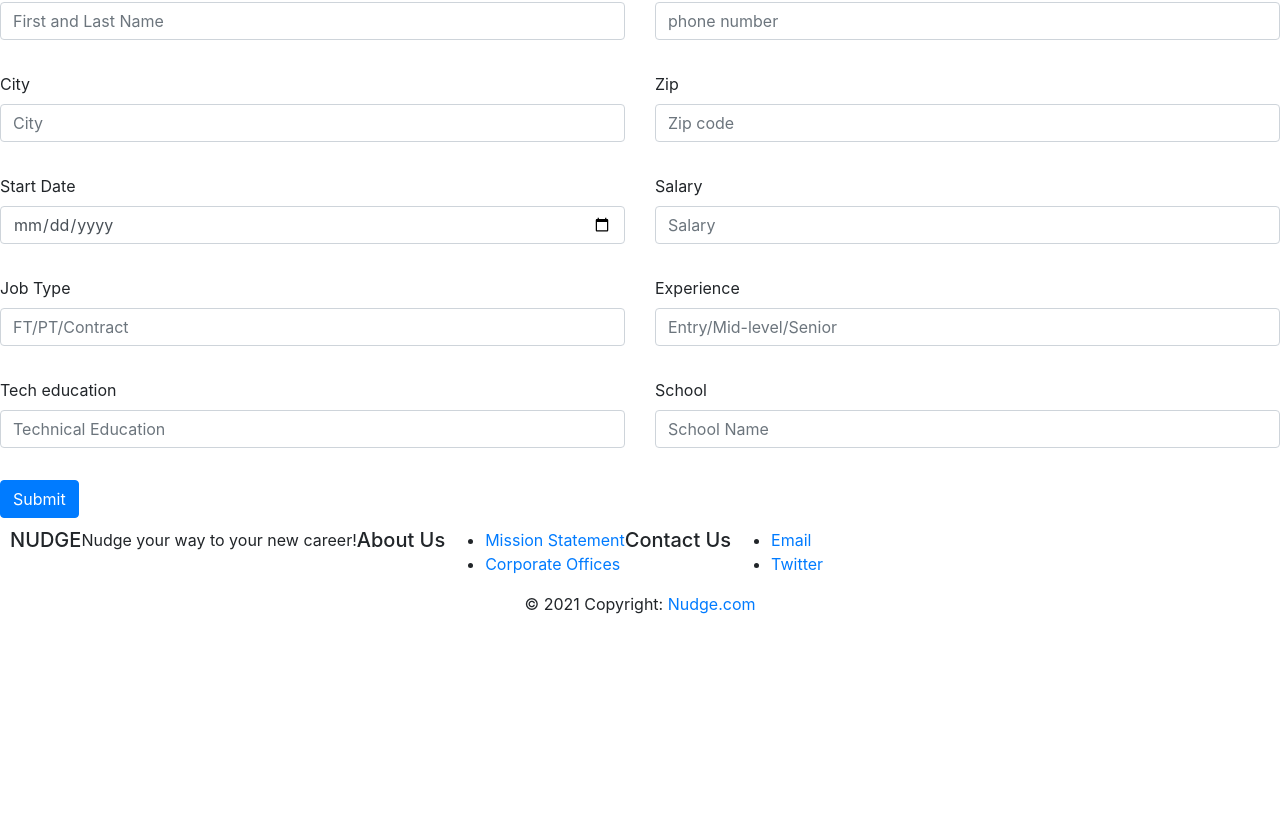
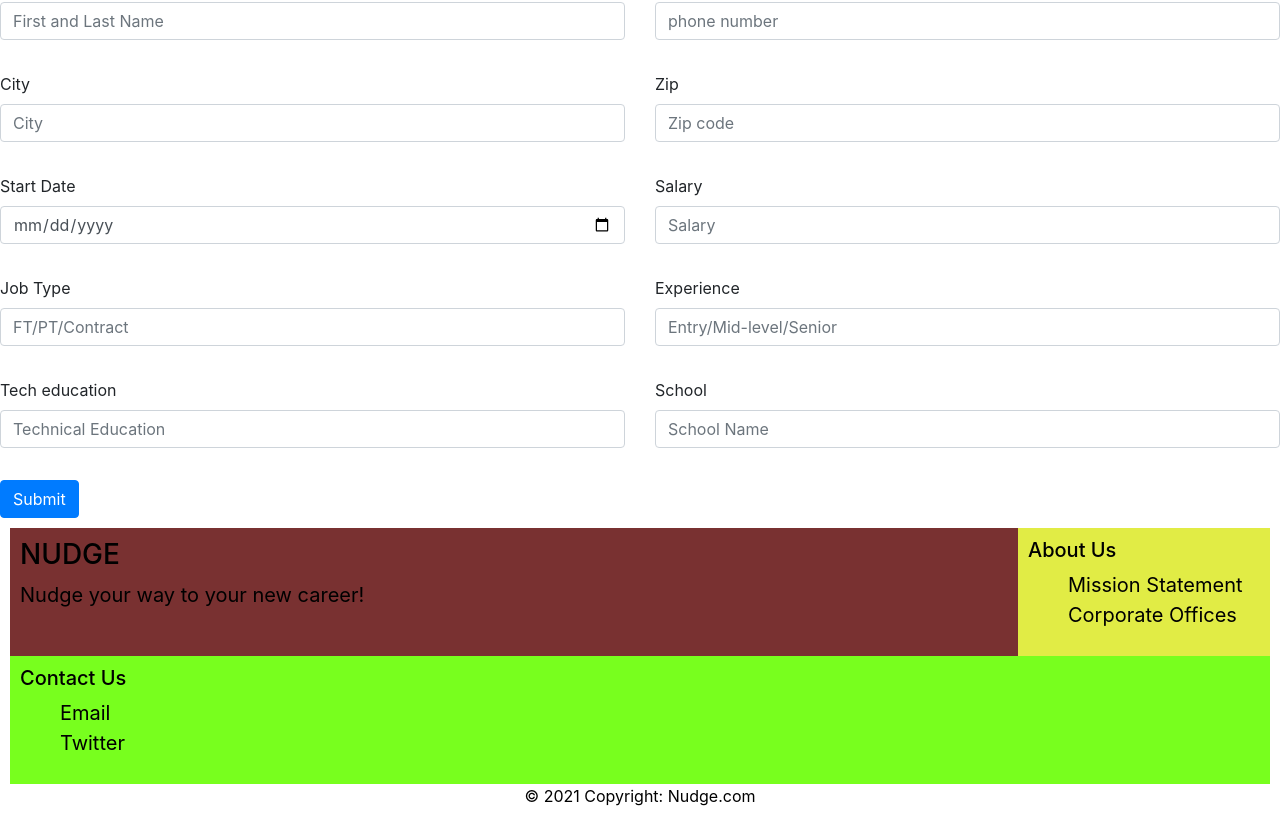
Before and after one commit to jojonah1812/Nudge, a React (Create React App) app in the folder client/: page /login in a window 1280 px wide. Shown: the part 701-1519 px from the top of the page. Before the commit the page ends 1327 px from the top, so only its background shows below. Built offline with nearby package versions, Linux system fonts and the light colour scheme.

Commit message:
Imported CSS styles for Headers and Footers.

```diff
--- a/client/src/components/Footer/index.js
+++ b/client/src/components/Footer/index.js
@@ -6,10 +6,13 @@ const Footer = () => {
   return (
     <div className="footer">
       <div className="titleAndInfo">
-        <h5 className="title">NUDGE</h5>
+        <div className="titleL">
+          <h3 >NUDGE</h3>
           <p>Nudge your way to your new career!</p>
+        </div>
 
-        <h5 className="title">About Us</h5>
+        <div className="titleC">
+          <h5 >About Us</h5>
           <ul>
             <li className="list">
               <a href="#!">Mission Statement</a>
@@ -18,8 +21,9 @@ const Footer = () => {
               <a href="#!">Corporate Offices</a>
             </li>
           </ul>
-
-        <h5 className="title">Contact Us</h5>
+        </div>
+        <div className="titleR">
+          <h5 >Contact Us</h5>
           <ul>
             <li className="list">
               <a href="#!">Email</a>
@@ -28,6 +32,7 @@ const Footer = () => {
               <a href="#!">Twitter</a>
             </li>
           </ul>
+        </div>
       </div>
 
       <div className="footer-copyright text-center">
--- a/client/src/components/Footer/style.css
+++ b/client/src/components/Footer/style.css
@@ -3,18 +3,74 @@
     max-width: 100%;
     width: 100%;
     padding: 10px;
+    color: black;
 
 }
 
 .titleAndInfo {
-    display:flex;
+   display: flex;
+   flex-wrap: wrap;
+   font-size: 20px;
+   text-align: left;
 
 }
 
-.title {
+.titleL {
+   background-color: #793131;
+   padding: 10px;
+   flex: 70%;
+   flex-direction: column;
 
 }
 
-.list {
+.titleC {
+   background-color: #e1ec45;
+   padding: 10px;
+   flex: 10%;
 
 }
+
+.titleR {
+   background-color: rgb(120, 255, 30);
+   padding: 10px;
+   flex: 20%;
+}
+
+a {
+     color: black;
+}
+
+.list {
+    list-style-type: none;
+}
+
+
+/* /////////////// */
+/* "titleAndInfo" */
+.flex-container {
+  display: flex;
+  flex-wrap: wrap;
+  font-size: 20px;
+  text-align: center;
+}
+
+/* "titleL" */
+.flex-item-left {
+  background-color: #793131;
+  padding: 10px;
+  flex: 33%;
+}
+
+/* "titleC" */
+.flex-item-center {
+  background-color: #1290af;
+  padding: 10px;
+  flex: 33%;
+}
+
+/* "titleR" */
+.flex-item-right {
+  background-color: rgb(120, 255, 30);
+  padding: 10px;
+  flex: 33%;
+}
```
Lines whose indentation alone changed are shown as unchanged.
